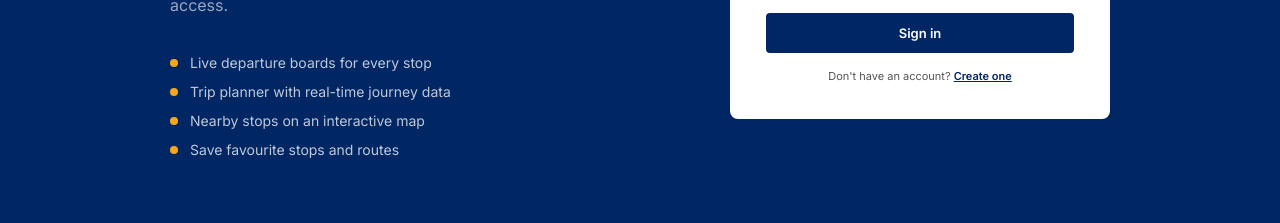
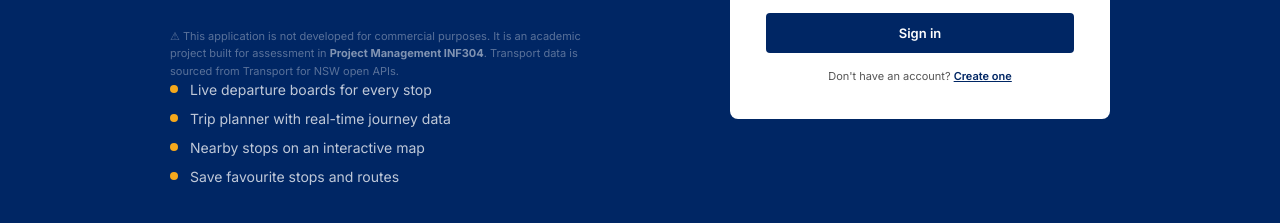
Before and after one commit to bishalkha12121/Transport_System_NSWAU, a plain HTML site: page public/landing.html in a window 1280 px wide. Shown: the part 487-710 px from the top of the page. Drawn offline with Linux system fonts and the light colour scheme; no server answers.

Commit message:
Add academic disclaimer to landing page

```diff
--- a/public/landing.html
+++ b/public/landing.html
@@ -172,6 +172,9 @@
     <div class="hero-eyebrow">NSW Public Transport</div>
     <h1 class="hero-title">Sydney<br>transit,<br><span>live.</span></h1>
     <p class="hero-sub">Real-time departures, trip planning, and nearby stops — all in one place. Save your favourite routes and stops for instant access.</p>
+    <p style="margin-top:20px;font-size:11px;color:rgba(255,255,255,0.35);line-height:1.6;max-width:420px">
+      ⚠ This application is not developed for commercial purposes. It is an academic project built for assessment in <strong style="color:rgba(255,255,255,0.5)">Project Management INF304</strong>. Transport data is sourced from Transport for NSW open APIs.
+    </p>
     <div class="feature-list">
       <div class="feature-item"><div class="feature-dot"></div>Live departure boards for every stop</div>
       <div class="feature-item"><div class="feature-dot"></div>Trip planner with real-time journey data</div>
```
